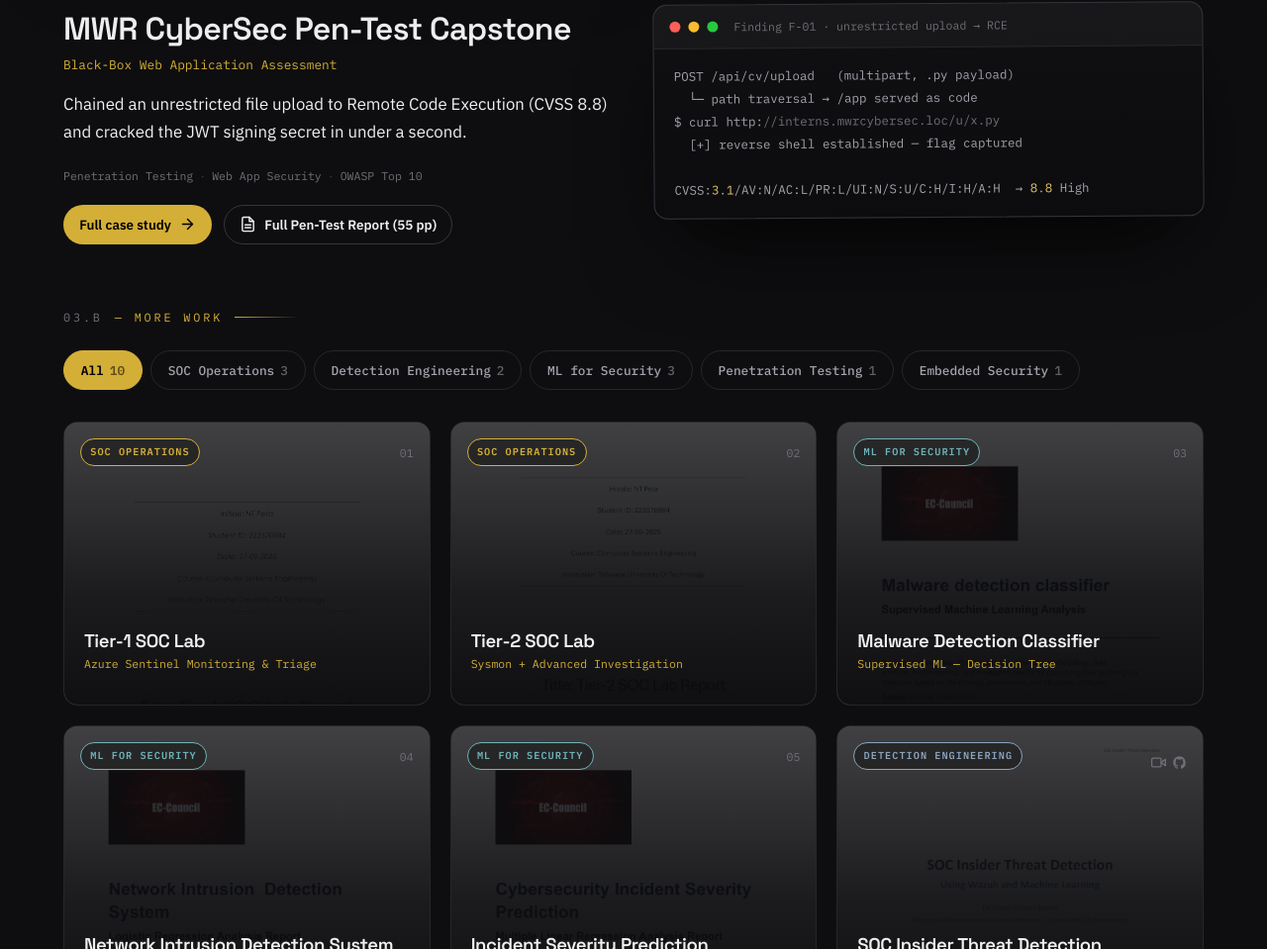
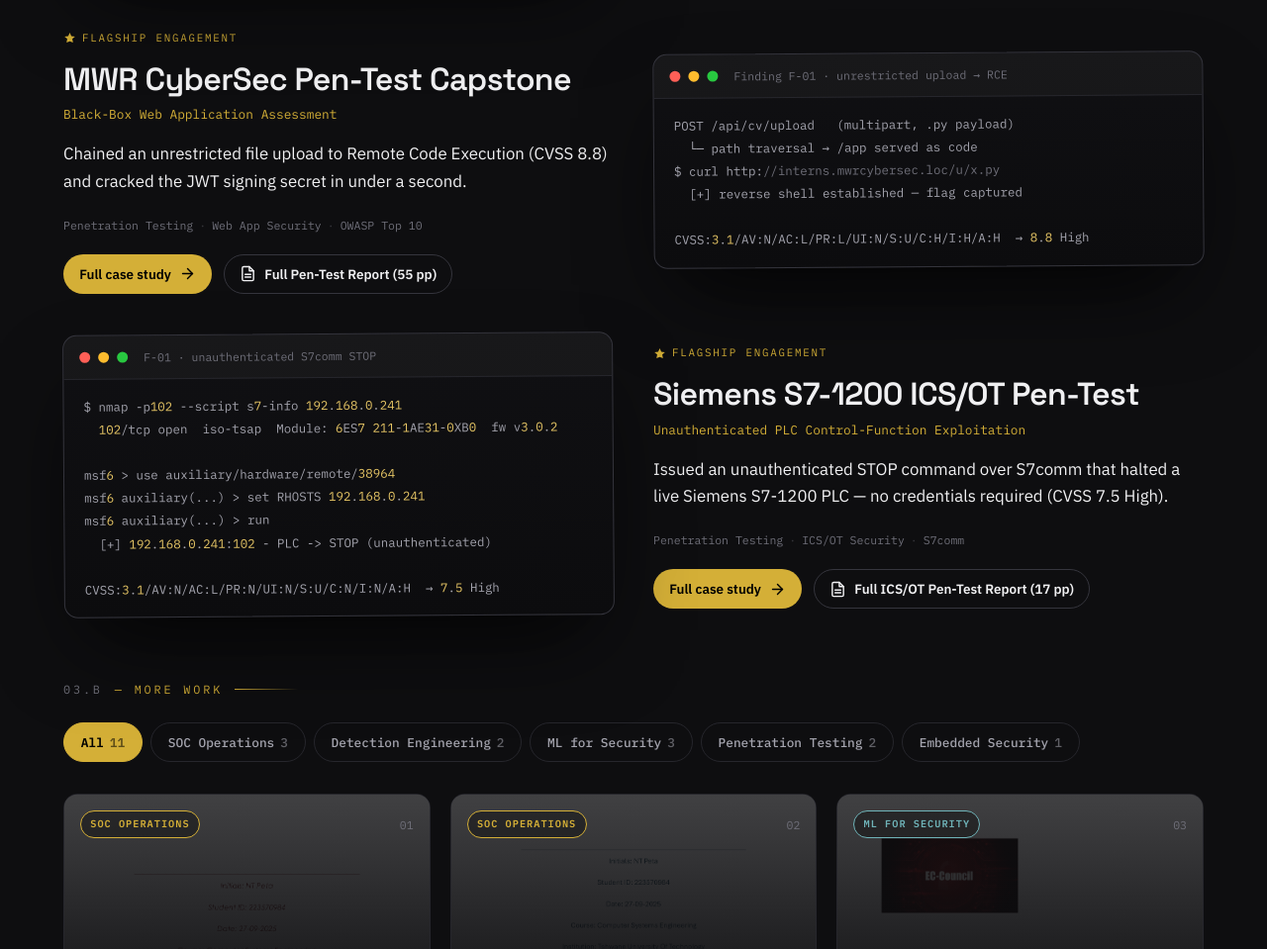
Before and after one commit to naksMann/naksmann-hub.github.io, a plain HTML site: page index.html in a window 1280 px wide. Shown: the part 4281-5240 px from the top of the page at 99% size. Drawn offline with Linux system fonts and the light colour scheme.

Commit message:
Add Siemens S7-1200 ICS/OT pen-test project
New flagship project entry for the PLC penetration test report
(unauthenticated S7comm STOP, CVSS 7.5), with report PDF and a
rendered cover-page thumbnail. Confirms MWR report is already
in place (byte-identical, no change needed).

Co-Authored-By: Claude Sonnet 5 <noreply@anthropic.com>

```diff
--- a/index.html
+++ b/index.html
@@ -192,7 +192,7 @@
       <div class="container">
         <div class="sec-head reveal">
           <p class="eyebrow"><span class="idx">03</span> — Selected work</p>
-          <h2 class="section-title">Ten projects. Real findings.</h2>
+          <h2 class="section-title">Eleven projects. Real findings.</h2>
           <p class="section-intro">Flagship engagements are shown in full with the actual artifact. Filter by discipline; open any card for the write-up, metrics, report, and demo.</p>
         </div>
         <div class="feature-rows" id="projectFeatured"></div>
--- a/js/data.js
+++ b/js/data.js
@@ -418,4 +418,44 @@ const PROJECTS = [
     github: "",
     videoEmbed: "",
   },
+  {
+    id: "plc-pentest",
+    title: "Siemens S7-1200 ICS/OT Pen-Test",
+    subtitle: "Unauthenticated PLC Control-Function Exploitation",
+    category: "Penetration Testing",
+    tags: ["Penetration Testing", "ICS/OT Security", "S7comm", "Metasploit", "CVSS"],
+    featured: true,
+    kicker: "Issued an unauthenticated STOP command over S7comm that halted a live Siemens S7-1200 PLC — no credentials required (CVSS 7.5 High).",
+    artifact: {
+      label: "F-01 · unauthenticated S7comm STOP",
+      lines: [
+        "$ nmap -p102 --script s7-info 192.168.0.241",
+        "  102/tcp open  iso-tsap  Module: 6ES7 211-1AE31-0XB0  fw v3.0.2",
+        "",
+        "msf6 > use auxiliary/hardware/remote/38964",
+        "msf6 auxiliary(...) > set RHOSTS 192.168.0.241",
+        "msf6 auxiliary(...) > run",
+        "  [+] 192.168.0.241:102 - PLC -> STOP (unauthenticated)",
+        "",
+        "CVSS:3.1/AV:N/AC:L/PR:N/UI:N/S:U/C:N/I:N/A:H  → 7.5 High",
+      ],
+    },
+    summary:
+      "A black-box ICS/OT pen-test of a simulated Siemens S7-1200 PLC — fingerprinted the exact hardware/firmware over S7comm with no credentials, then used Metasploit to issue an unauthenticated STOP command that halted the controller's running program.",
+    metrics: [
+      { value: "3", label: "Findings (1 High)" },
+      { value: "CVSS 7.5", label: "Unauth STOP command" },
+      { value: "<1 hr", label: "Cold-start to impact" },
+    ],
+    details: [
+      "Black-box ICS/OT assessment of a simulated Siemens Simatic S7-1200 PLC following PTES and NIST SP 800-115, adapted for OT risk — 3 findings (1 High, 1 Medium, 1 Low), each scored with CVSS v3.1 where a technical vector applies.",
+      "Chained reconnaissance (netdiscover ARP sweep), protocol fingerprinting (Nmap s7-info NSE + plcscan.py) and exploit-matching (searchsploit) to identify the exact module and firmware, then used Metasploit's auxiliary/hardware/remote/38964 to issue an unauthenticated STOP command that halted the PLC's running program — confirmed from the module's own output (F-01, CVSS 7.5 High).",
+      "Also flagged unauthenticated disclosure of hardware/firmware identifiers over S7comm (F-02, CVSS 5.3 Medium) and flat network segmentation between the engineering host and the OT asset (F-03), mapped to a Purdue Model / IEC 62443 zone-and-conduit remediation.",
+      "Tooling: netdiscover, Nmap 7.98 (s7-info NSE), plcscan.py, searchsploit, Metasploit Framework 6.4.116-dev. Top remediation priorities: CPU access-protection / know-how protection, S7comm-aware network segmentation, and protocol-aware monitoring (e.g. Zeek).",
+    ],
+    tools: ["Nmap", "Metasploit", "plcscan.py", "searchsploit", "netdiscover"],
+    reports: [{ label: "Full ICS/OT Pen-Test Report (17 pp)", href: "assets/reports/11-plc-pentest.pdf" }],
+    github: "",
+    videoEmbed: "",
+  },
 ];
```
Also changed, not shown: assets/img/reports/plc-pentest.png (added), 1 other file.
